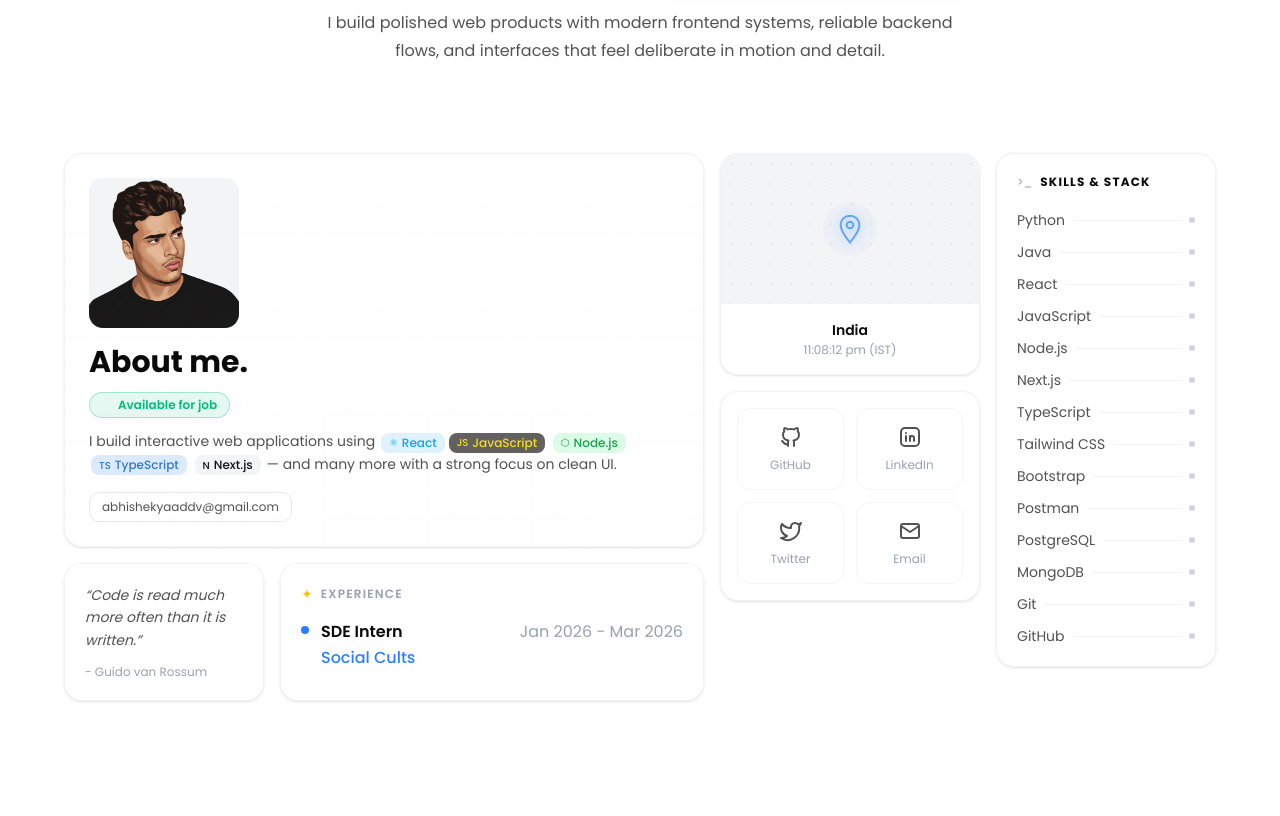
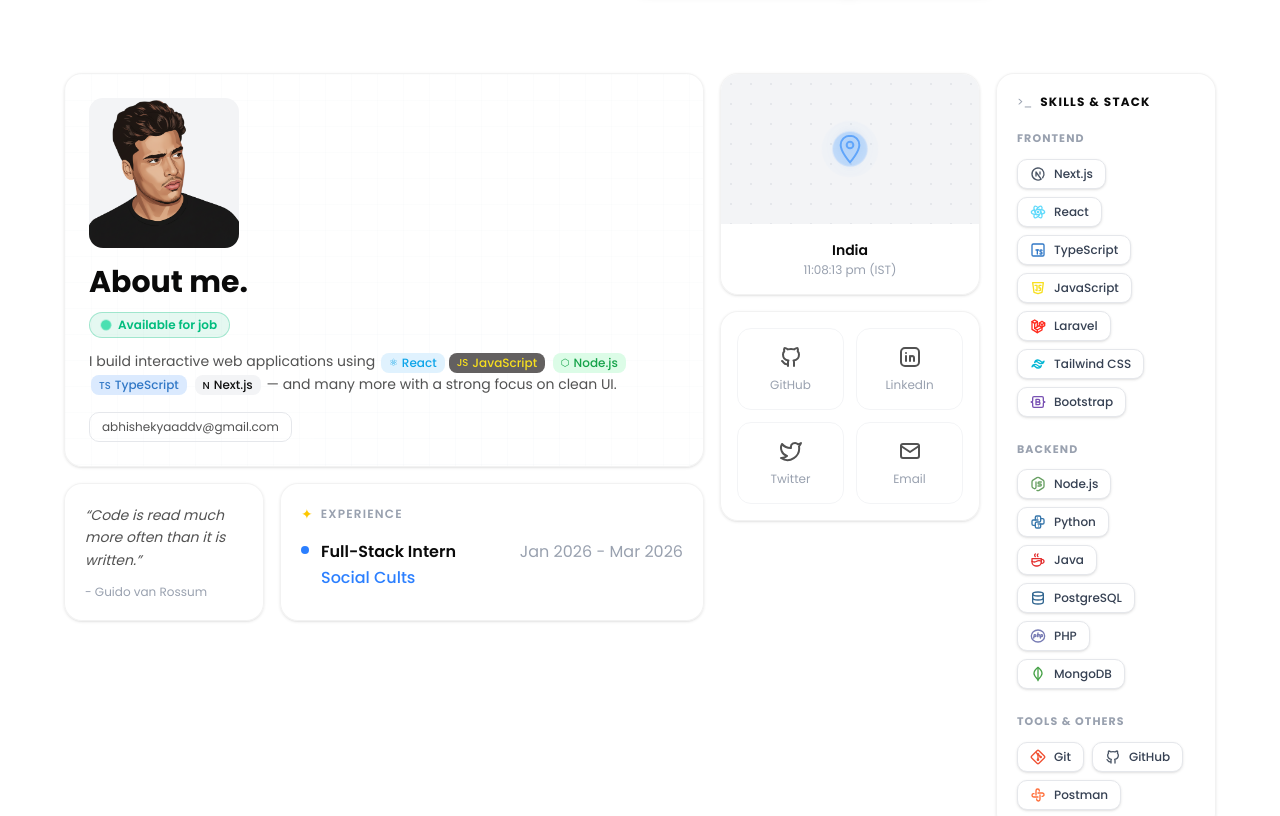
Before and after one commit to Abhishekyaddv/New-Portfolio, a Next.js app: page / in a window 1280 px wide. Shown: the part 240-1056 px from the top of the page. Built offline with nearby package versions, Linux system fonts and the light colour scheme.

Commit message:
Added UI changes, Skills

```diff
--- a/components/About.tsx
+++ b/components/About.tsx
@@ -7,10 +7,59 @@ import LinkedinIcon from "./ui/linkedin-icon";
 import MailFilledIcon from "./ui/mail-filled-icon";
 import TwitterIcon from "./ui/twitter-icon";
 
+import { motion } from "motion/react";
+import {
+  IconBrandReact,
+  IconBrandJavascript,
+  IconBrandNextjs,
+  IconBrandTypescript,
+  IconBrandTailwind,
+  IconBrandBootstrap,
+  IconBrandPython,
+  IconBrandNodejs,
+  IconBrandMongodb,
+  IconBrandGit,
+  IconBrandGithub,
+  IconDatabase,
+  IconApiApp,
+  IconCoffee,
+  IconBrandLaravel,
+  IconBrandPhp
+} from "@tabler/icons-react";
+
 // ── tiny data ──────────────────────────────────────────────────────────────
-const skills = [ "Python", "Java", "React", "JavaScript", "Node.js",
-  "Next.js",  "TypeScript",
-  "Tailwind CSS", "Bootstrap" , "Postman", "PostgreSQL", "MongoDB", "Git", "GitHub",
+const skillsData = [
+  {
+    category: "FRONTEND",
+    skills: [
+      { name: "Next.js", icon: <IconBrandNextjs size={16} /> },
+      { name: "React", icon: <IconBrandReact size={16} color="#61DAFB" /> },
+      { name: "TypeScript", icon: <IconBrandTypescript size={16} color="#3178C6" /> },
+      { name: "JavaScript", icon: <IconBrandJavascript size={16} color="#F7DF1E" /> },
+      { name: "Laravel", icon: <IconBrandLaravel size={16} color="#FF2D20" /> },
+      { name: "Tailwind CSS", icon: <IconBrandTailwind size={16} color="#06B6D4" /> },
+      { name: "Bootstrap", icon: <IconBrandBootstrap size={16} color="#7952B3" /> },
+    ]
+  },
+  {
+    category: "BACKEND",
+    skills: [
+      { name: "Node.js", icon: <IconBrandNodejs size={16} color="#68A063" /> },
+      { name: "Python", icon: <IconBrandPython size={16} color="#3776AB" /> },
+      { name: "Java", icon: <IconCoffee size={16} color="#E32D2D" /> },
+      { name: "PostgreSQL", icon: <IconDatabase size={16} color="#336791" /> },
+      { name: "PHP", icon: <IconBrandPhp size={16} color="#777BB4" /> },
+      { name: "MongoDB", icon: <IconBrandMongodb size={16} color="#47A248" /> },
+    ]
+  },
+  {
+    category: "TOOLS & OTHERS",
+    skills: [
+      { name: "Git", icon: <IconBrandGit size={16} color="#F05032" /> },
+      { name: "GitHub", icon: <IconBrandGithub size={16} /> },
+      { name: "Postman", icon: <IconApiApp size={16} color="#FF6C37" /> },
+    ]
+  }
 ];
 
 const socials = [
@@ -183,7 +232,7 @@ export default function About() {
                 <div className="flex items-start gap-3">
                   <span className="mt-1.5 w-2 h-2 rounded-full bg-blue-500 flex-shrink-0" />
                   <div>
-                    <p className="theme-heading text-md font-semibold dark:text-white">SDE Intern</p>
+                    <p className="theme-heading text-md font-semibold dark:text-white">Full-Stack Intern</p>
                     <div className="flex items-center gap-2 mt-0.5">
                       <span className="text-blue-500 text-md font-medium">Social Cults</span>
 
@@ -265,19 +314,31 @@ export default function About() {
               Skills &amp; Stack
             </span>
           </div>
-          <ul className="space-y-3">
-            {skills.map((skill) => (
-              <li key={skill} className="flex items-center justify-between group">
-                <span className="theme-copy text-sm transition-colors group-hover:text-gray-900 dark:group-hover:text-white">
-                  {skill}
-                </span>
-                <div className="flex items-center gap-1.5 ml-2 flex-1">
-                  <div className="h-px flex-1 bg-gray-100 transition-colors group-hover:bg-gray-200 dark:bg-white/10 dark:group-hover:bg-white/20" />
-                  <span className="h-1.5 w-1.5 flex-shrink-0 rounded-full bg-gray-300 transition-colors group-hover:bg-gray-500 dark:bg-neutral-600 dark:group-hover:bg-neutral-300" />
+          <div className="flex flex-col gap-6">
+            {skillsData.map((group) => (
+              <div key={group.category}>
+                <h3 className="mb-3 text-[11px] font-bold uppercase tracking-widest text-gray-400 dark:text-neutral-500">
+                  {group.category}
+                </h3>
+                <div className="flex flex-wrap gap-2">
+                  {group.skills.map((skill) => (
+                    <motion.div
+                      key={skill.name}
+                      whileHover={{ scale: 1.05, y: -2 }}
+                      className="flex cursor-pointer items-center gap-2 rounded-lg border border-gray-200 bg-white px-3 py-1.5 shadow-sm transition-colors hover:border-blue-400 hover:shadow-md dark:border-white/10 dark:bg-[#111] dark:hover:border-blue-500/50"
+                    >
+                      <span className="text-gray-600 dark:text-gray-300">
+                        {skill.icon}
+                      </span>
+                      <span className="text-xs font-medium text-gray-700 dark:text-gray-200">
+                        {skill.name}
+                      </span>
+                    </motion.div>
+                  ))}
                 </div>
-              </li>
+              </div>
             ))}
-          </ul>
+          </div>
         </div>
 
       </div>
--- a/components/HeroName.jsx
+++ b/components/HeroName.jsx
@@ -12,10 +12,6 @@ const HeroName = () => {
         />
 
       </div>
-       <p className="theme-copy mx-auto mt-6 max-w-2xl text-sm leading-7 md:text-base">
-        I build polished web products with modern frontend systems, reliable backend flows,
-        and interfaces that feel deliberate in motion and detail.
-      </p>
 
 
     </div>
--- a/components/MyJourneyPage.tsx
+++ b/components/MyJourneyPage.tsx
@@ -8,7 +8,7 @@ export default function MyJourneyPage() {
       content: (
         <div>
           <p className="text-neutral-800 dark:text-neutral-200 text-sm md:text-base leading-relaxed font-normal mb-3">
-            Working as SDE intern at <span className="font-semibold text-blue-500">Social Cults</span>.
+            Worked as Full-Stack Intern at <span className="font-semibold text-blue-500">Social Cults</span>.
           </p>
           <p className="text-neutral-800 dark:text-neutral-200 text-sm md:text-base leading-relaxed font-normal mb-4">
             <span className="font-semibold text-green-500">SwissGain MERN Stack Project:</span> Developed responsive and scalable frontend interfaces using React.js, built and integrated backend services using Node.js and Express.js, designed and managed MongoDB data models and APIs, implemented end-to-end features and integrations, and collaborated on debugging and optimization.
@@ -26,7 +26,7 @@ export default function MyJourneyPage() {
             Masters of Computer Application (MCA) from AKTU University.
           </p>
           <p className="text-neutral-800 dark:text-neutral-200 text-sm md:text-base leading-relaxed font-normal mb-4">
-            CGPA: 7.9/10
+            SCGPA: 7.9/10
           </p>
         </div>
       ),
@@ -39,7 +39,7 @@ export default function MyJourneyPage() {
             Bachelors of Computer Application from CCSU Meerut.
           </p>
           <p className="text-neutral-800 dark:text-neutral-200 text-sm md:text-base leading-relaxed font-normal mb-4">
-            CGPA: 7.62/10
+            SCGPA: 7.62/10
           </p>
         </div>
       ),
```
